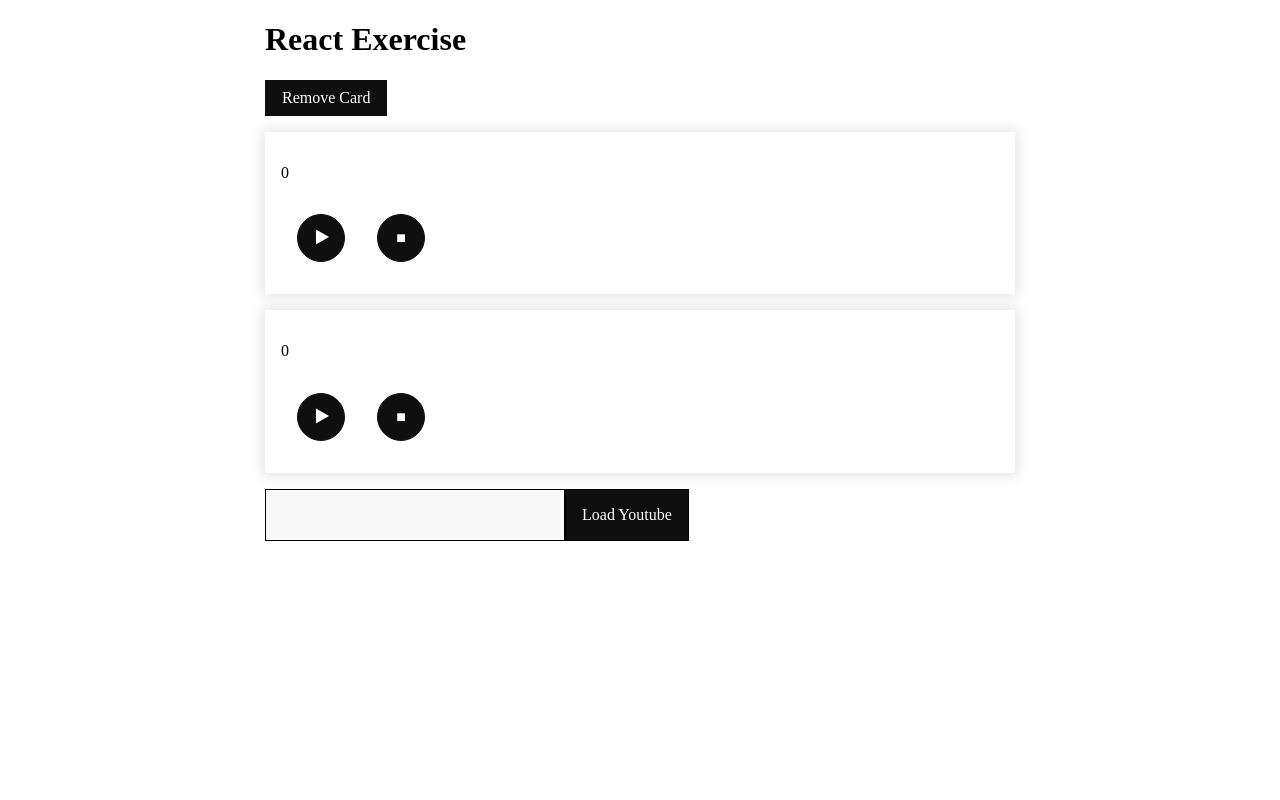
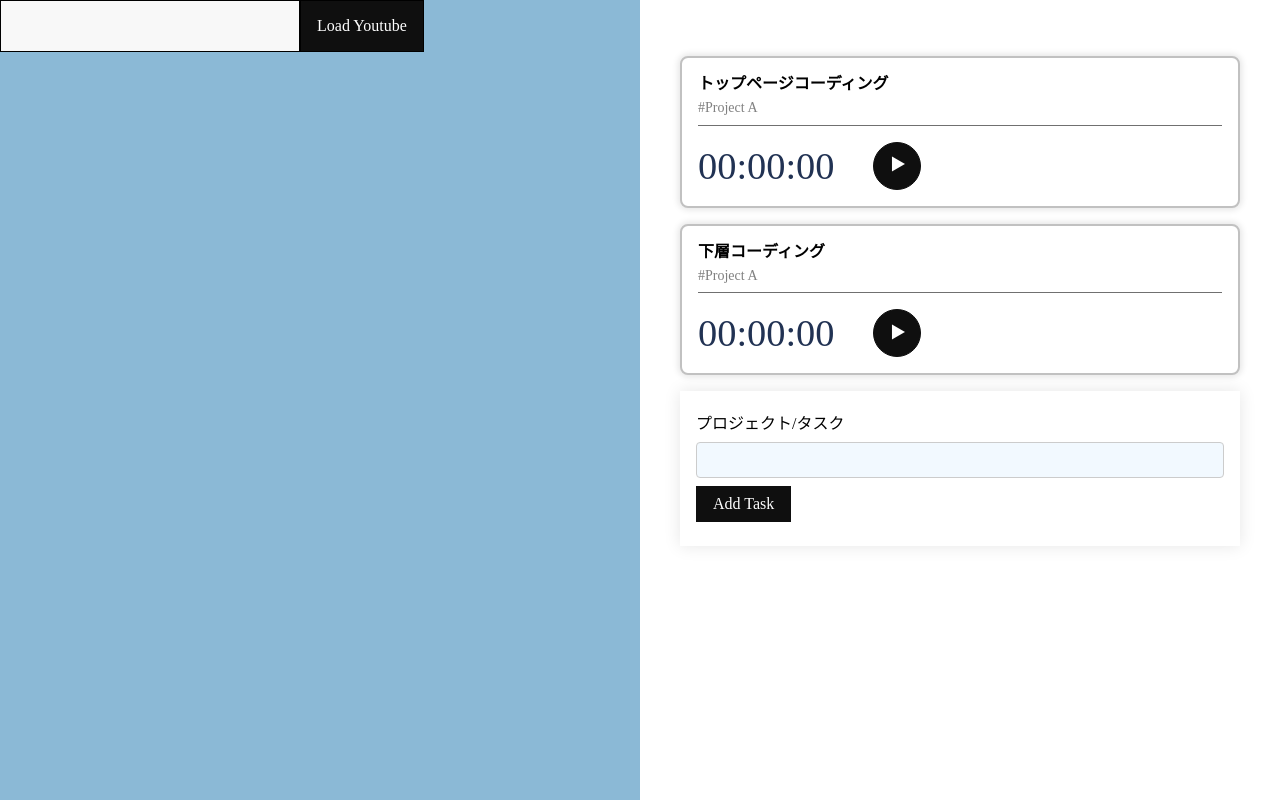
Before and after one commit to Fielsyuka/enjin-exercise, a React app: page / in a window 1280 px wide. Built offline with nearby package versions, Linux system fonts and the light colour scheme.

Commit message:
コンポーネント分割の練習

```diff
--- a/src/App.tsx
+++ b/src/App.tsx
@@ -1,30 +1,18 @@
-import React, { memo, useCallback, useState } from 'react'
+import React, { memo } from 'react'
 import VideoFrame from './components/VideoFrame'
-import TimerCard from './components/TimerCard'
-import { SButton } from './components/SButton'
+import TrackingArea from './components/TrackingArea'
 
 const App = () => {
-  console.log('rendered App')
-  const [timerList, setTimerList] = useState([0, 1])
-
-  const deleteCard = useCallback(() => {
-    setTimerList(prev => {
-      const newList = [...prev]
-      newList.splice(0, 1)
-      return newList
-    })
-  }, [])
-
   return (
     <>
-      <h1>React Exercise </h1>
-      <SButton onClick={deleteCard}>Remove Card</SButton>
-      {timerList &&
-        timerList.map(index => {
-          return <TimerCard id={index} key={index} />
-        })}
-      {/* <TimerCard /> */}
-      <VideoFrame />
+      <div className="appWrap">
+        <div className="pomodoro">
+          <VideoFrame />
+        </div>
+        <div className="timeTrack">
+          <TrackingArea />
+        </div>
+      </div>
     </>
   )
 }
--- /dev/null
+++ b/src/components/AddCardBox.tsx
@@ -0,0 +1,48 @@
+import React, { memo, useState } from 'react'
+import styled from 'styled-components'
+// import color from '../theme/GlobalColor'
+import { InputForm } from './InputForm'
+import { SButton } from './SButton'
+
+type Props = {
+  onSubmit(task: object): void
+}
+
+const AddCardBox: React.VFC<Props> = props => {
+  const { onSubmit } = props
+  console.log('addcardbox is rendered')
+  const [title, setTitle] = useState('')
+  // const [tags, setTags] = useState([])
+
+  // const addCard = () => {
+  //   console.log({ title })
+  //   return { title }
+  // }
+
+  return (
+    <>
+      <SBox>
+        <SLabel htmlFor="title">プロジェクト/タスク</SLabel>
+        <InputForm id="title" onChange={setTitle} value={title} />
+        {/* <SLabel htmlFor="tag">プロジェクト/タスク</SLabel>
+        <InputForm id="tag" onChange={settag} value={tag} /> */}
+        <SButton onClick={() => onSubmit({ title })}>Add Task</SButton>
+      </SBox>
+    </>
+  )
+}
+
+const SBox = styled.div`
+  /* position: absolute;
+  right: 0;
+  bottom: 0;
+  left: 0; */
+  padding: 24px 16px;
+  background-color: #fff;
+  box-shadow: 0 0 16px 0 rgba(0, 0, 0, 0.1);
+`
+const SLabel = styled.label`
+  display: block;
+  margin-bottom: 0.5em;
+`
+export default memo(AddCardBox)
--- /dev/null
+++ b/src/components/InputForm.tsx
@@ -0,0 +1,34 @@
+import React from 'react'
+import styled from 'styled-components'
+import { color } from '../theme/GlobalColor'
+
+type Props = {
+  id: string
+  value?: string
+  onChange?(value: string): void
+}
+
+export const InputForm: React.VFC<Props> = props => {
+  console.log('input is rendered')
+  const { id, value, onChange } = props
+  return (
+    <SInput
+      type="text"
+      id={id}
+      value={value}
+      onChange={e => onChange?.(e.currentTarget.value)}
+    />
+  )
+}
+
+const SInput = styled.input.attrs({
+  type: 'text',
+})`
+  appearance: none;
+  width: 100%;
+  margin-bottom: 0.5em;
+  border: solid 1px #ccc;
+  border-radius: 4px;
+  padding: 0.5em 1em;
+  background-color: ${color.formElBg};
+`
--- a/src/components/SButton.tsx
+++ b/src/components/SButton.tsx
@@ -6,6 +6,7 @@ export const SButton = styled.button.attrs({
 })`
   cursor: pointer;
   appearance: none;
+  margin: 0;
   padding: 0.5em 1em;
   border: 1px solid #0f0f0f;
   box-shadow: none;
@@ -31,7 +32,7 @@ export const SCircleButton = styled.button.attrs({
   appearance: none;
   width: 3em;
   height: 3em;
-  margin: 1em;
+  margin: 0;
   padding: 0.5em 1em;
   border: 1px solid #0f0f0f;
   border-radius: 50%;
--- a/src/components/TimerCard.tsx
+++ b/src/components/TimerCard.tsx
@@ -1,43 +1,110 @@
 import React, { memo, useState, FC, useEffect } from 'react'
 import styled from 'styled-components'
 import { SCircleButton } from './SButton'
+import { color } from '../theme/GlobalColor'
 
-const TimerCard: FC<{ id: number }> = () => {
-  let timerId: NodeJS.Timer
+const formatTime = (i: number | string) => {
+  if (i < 10) {
+    i = '0' + i
+  }
+  return i
+}
+
+const printTime = (i: number) => {
+  const hour = formatTime(Math.floor(i / 3600))
+  const minute = formatTime(Math.floor(i / 60))
+  const sec = formatTime(i % 60)
+  const time = `${hour}:${minute}:${sec}`
+  return time
+}
+
+type Props = {
+  id: number
+  title: string
+  tag: Array<string>
+  // children: React.ReactNode
+}
+
+const TimerCard: FC<Props> = props => {
+  let tick: NodeJS.Timer
+  const { id, title, tag } = props
   const [time, setTime] = useState(0)
   const [isRunning, setRunning] = useState(false)
+  // const [isRunning, setRunning] = useState(false)
 
   useEffect(() => {
     if (isRunning) {
-      timerId = setInterval(() => {
-        console.log('start: ' + timerId)
-        setTime(prev => prev + 1)
+      tick = setInterval(() => {
+        setTime(prev => prev + 10)
       }, 1000)
     } else {
-      return
-      // clearInterval(timerId)
-      // console.log('stop: ' + timerId) //ここでundefinedになるのはなぜ？？？？？？
+      clearInterval(tick)
     }
-    return () => clearInterval(timerId)
+    return () => clearInterval(tick)
   }, [isRunning])
 
   return (
-    <STimerCard>
-      <p>{time}</p>
-      <SCircleButton onClick={() => setRunning(true)} disabled={isRunning}>
-        ▶︎
-      </SCircleButton>
-      <SCircleButton onClick={() => setRunning(false)} disabled={!isRunning}>
-        ■
-      </SCircleButton>
+    <STimerCard data-id={id} className={isRunning ? 'is-active' : ''}>
+      <SHead>
+        <STitle>{title}</STitle>
+        <STagCrowd>
+          <STag>#{tag}</STag>
+        </STagCrowd>
+      </SHead>
+      <SBody>
+        <STime>{printTime(time)}</STime>
+        {isRunning ? (
+          <SCircleButton onClick={() => setRunning(false)}>■</SCircleButton>
+        ) : (
+          <SCircleButton onClick={() => setRunning(true)}>▶︎</SCircleButton>
+        )}
+      </SBody>
     </STimerCard>
   )
 }
 
 const STimerCard = styled.div`
   margin: 1em auto;
-  box-shadow: 0 0 12px 3px rgba(0, 0, 0, 0.1);
   padding: 1em;
+  border: 2px solid #c1c1c1;
+  border-radius: 8px;
+  box-shadow: 0 0 6px 2px rgba(0, 0, 0, 0.1);
   background-color: #fff;
+  &.is-active {
+    border-color: ${color.accent};
+  }
+`
+const SHead = styled.div`
+  padding-bottom: 0.5em;
+  font-size: 1em;
+  /* text-align: center; */
+  border-bottom: 1px solid #707070;
+`
+const SBody = styled.div`
+  display: flex;
+  align-items: center;
+  margin-top: 1em;
+`
+const STitle = styled.h3`
+  margin: 0;
+  font-size: 1em;
+  line-height: 1.2;
+`
+const STagCrowd = styled.ul`
+  list-style: none;
+  margin: 0;
+  padding: 0;
+`
+const STag = styled.li`
+  display: inline-block;
+  margin: 0.5em 1em 0 0;
+  color: #808080;
+  font-size: 0.875em;
+`
+const STime = styled.p`
+  display: inline-block;
+  margin: 0 1em 0 0;
+  color: ${color.accent};
+  font-size: 2.4rem;
 `
 export default memo(TimerCard)
--- /dev/null
+++ b/src/components/TrackingArea.tsx
@@ -0,0 +1,70 @@
+// import React, { memo, useState, useCallback } from 'react'
+import React, { memo, useState } from 'react'
+import styled from 'styled-components'
+import TimerCard from './TimerCard'
+import AddCardBox from './AddCardBox'
+// import { SButton } from './SButton'
+
+const TrackingArea = () => {
+  const [cardList, setCardList] = useState([
+    {
+      id: 0,
+      title: 'トップページコーディング',
+      tag: ['Project A'],
+      time: 0,
+      isRunning: false,
+    },
+    {
+      id: 1,
+      title: '下層コーディング',
+      tag: ['Project A'],
+      time: 0,
+      isRunning: false,
+    },
+  ])
+
+  // TimerCardのisRunningが変化した時に親へ時間と状態を伝えてもらう
+
+  // リストデータ整形とセット
+  const addCard = (el: object) => {
+    setCardList(prev => {
+      const initial = {
+        id: prev.length,
+        title: '',
+        tag: [],
+        time: 0,
+        isRunning: false,
+      }
+      const newItem = { ...initial, ...el }
+      return [...prev, newItem]
+    })
+  }
+
+  // const deleteCard = useCallback(id => {
+  //   setCardList(prev => {
+  //     const newList = [...prev]
+  //     newList.splice(id, 1)
+  //     return newList
+  //   })
+  // }, [])
+
+  return (
+    <STrackingWrap>
+      {cardList &&
+        cardList.map((el, index) => {
+          return (
+            <TimerCard id={index} key={index} title={el.title} tag={el.tag} />
+          )
+        })}
+      {/* <SButton onClick={() => deleteCard(0)}>Remove Card</SButton> */}
+      <AddCardBox onSubmit={el => addCard(el)} />
+    </STrackingWrap>
+  )
+}
+export default memo(TrackingArea)
+
+const STrackingWrap = styled.div`
+  position: relative;
+  height: 100%;
+  padding: 40px;
+`
--- /dev/null
+++ b/src/theme/GlobalColor.ts
@@ -0,0 +1,6 @@
+export const color = {
+  primary: '#8BB9D6',
+  secondary: '',
+  accent: '#213253',
+  formElBg: '#f2f9ff',
+}
--- a/src/theme/GlobalStyle.ts
+++ b/src/theme/GlobalStyle.ts
@@ -1,5 +1,6 @@
 import { createGlobalStyle } from 'styled-components'
 import 'normalize.css'
+import { color } from './GlobalColor'
 
 export const GlobalStyle = createGlobalStyle`
 *,
@@ -8,10 +9,31 @@ export const GlobalStyle = createGlobalStyle`
   box-sizing: border-box;
 }
 
-#app {
-  width: 90%;
-  max-width: 750px;
-  margin: 0 auto;
+html {
+  height: 100%;
 }
 
+body {
+  height: 100%;
+}
+
+#app {
+  width: 100%;
+  height: 100%;
+  margin: 0;
+}
+
+.appWrap {
+  display: flex;
+  height: 100%;
+}
+
+.pomodoro {
+  width: 50%;
+  background-color: ${color.primary};
+}
+
+.timeTrack {
+  width: 50%;
+}
 `
```
